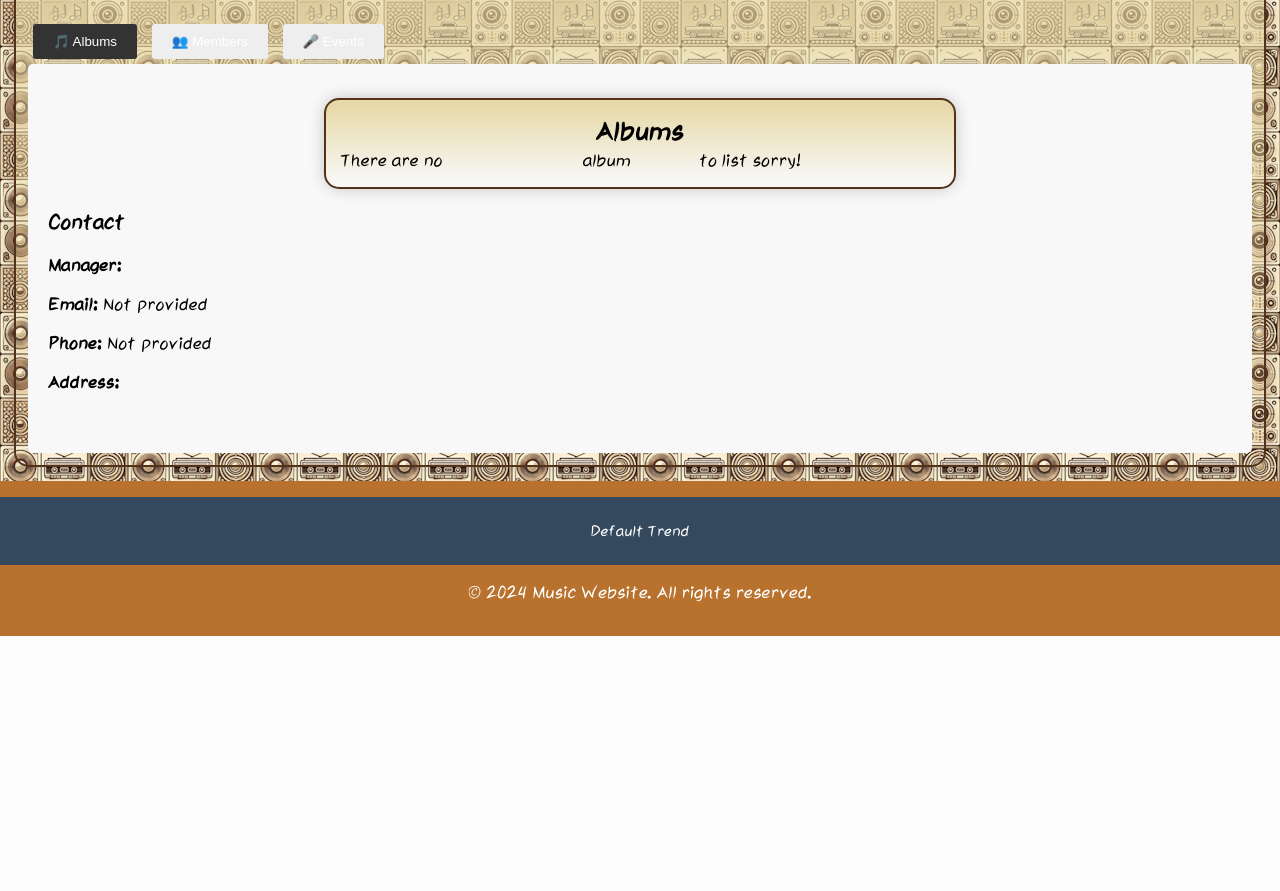
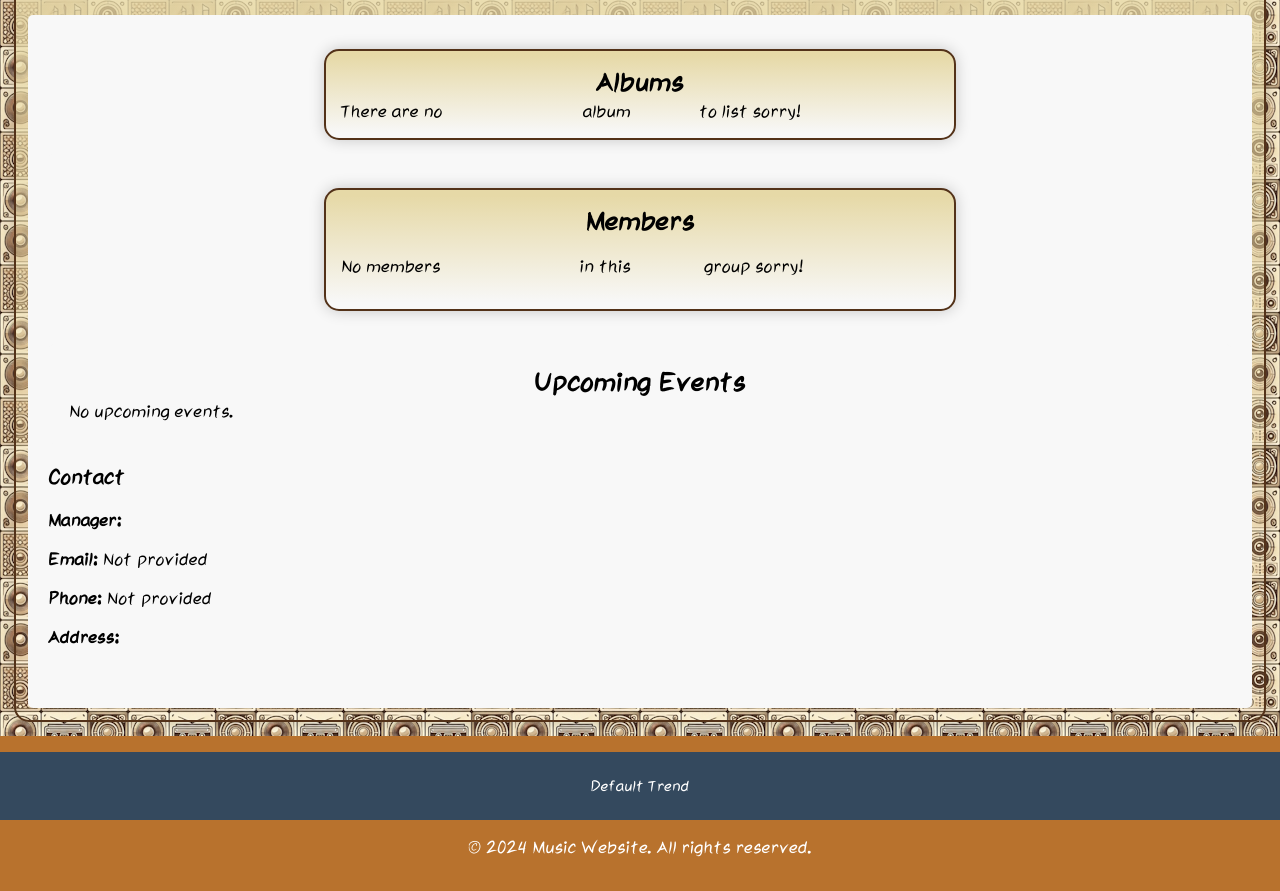
Before and after one commit to noperson83/hiphopculture.org, a Django app: template group/templates/group_detail.html in a window 1280 px wide. Shown: the part 311-1202 px from the top of the page. Before the commit the page ends 947 px from the top, so only its background shows below. Run offline with Django 3.2, Linux system fonts and the light colour scheme; the template is opened without the code that fills it, so the values that code supplies are empty; parts of the project's set-up code (start-up, migrations or seed data) failed here and were passed over.

Commit message:
Remove tabs and iframe from group detail

```diff
--- a/group/templates/group_detail.html
+++ b/group/templates/group_detail.html
@@ -39,15 +39,8 @@
             <p class="group-summary">{{ group_detail.summary }}</p>
         </div>
 
-        <!-- Tabs for Sections -->
-        <div class="group-tabs">
-            <button class="tab-link active" onclick="openTab(event, 'albums')">🎵 Albums</button>
-            <button class="tab-link" onclick="openTab(event, 'members')">👥 Members</button>
-            <button class="tab-link" onclick="openTab(event, 'events')">🎤 Events</button>
-        </div>
-
-        <!-- Albums Section -->
-        <div id="albums" class="tab-content active">
+        <!-- Albums -->
+        <div id="albums" class="tab-content">
             <div class="business-card">
                 <h2>Albums</h2>
                 <table width="100%" cellspacing="0" style="border-radius: 8%;">
@@ -136,11 +129,23 @@
             </div>
         </div>
 
-        <!-- Events Section -->
+        <!-- Events -->
         <div id="events" class="tab-content">
             <h2>Upcoming Events</h2>
-            <iframe src="{% url 'schedule:compact_calendar' calendar.slug %}" class="mini-calendar"></iframe>
-            <p class="event-note">If no events appear, please check back soon!</p>
+            <table width="100%" cellspacing="0" style="border-radius: 8%;">
+                <tbody>
+                    {% for event in upcoming_events %}
+                    <tr>
+                        <td style="width: 150px;">{{ event.start|date:"M d, Y" }}</td>
+                        <td>{{ event.title }}</td>
+                    </tr>
+                    {% empty %}
+                    <tr>
+                        <td colspan="2" class="event-note">No upcoming events.</td>
+                    </tr>
+                    {% endfor %}
+                </tbody>
+            </table>
         </div>
 
         <!-- Contact Info -->
@@ -160,19 +165,4 @@
     </div>
 </div>
 
-<script>
-    function openTab(evt, tabName) {
-        var i, tabcontent, tablinks;
-        tabcontent = document.getElementsByClassName("tab-content");
-        for (i = 0; i < tabcontent.length; i++) {
-            tabcontent[i].style.display = "none";
-        }
-        tablinks = document.getElementsByClassName("tab-link");
-        for (i = 0; i < tablinks.length; i++) {
-            tablinks[i].classList.remove("active");
-        }
-        document.getElementById(tabName).style.display = "block";
-        evt.currentTarget.classList.add("active");
-    }
-</script>
 {% endblock %}
--- a/group/views.py
+++ b/group/views.py
@@ -5,6 +5,8 @@ from django.urls import reverse_lazy
 from .models import Group, Album
 from munkz.models import ArtistProfile
 from music.models import AudioFile
+# from django.utils import timezone for filtering events
+from django.utils import timezone
 from schedule.models import Calendar
 #from client.models import Client
 
@@ -26,6 +28,7 @@ def GroupDeView(request, id):
     calendar = Calendar.objects.get_or_create_calendar_for_object(
         group_detail, name=f"{group_detail.group_name} Calendar"
     )
+    upcoming_events = calendar.events.filter(start__gte=timezone.now()).order_by('start')
 
     return render(
         request,
@@ -35,6 +38,7 @@ def GroupDeView(request, id):
             'group_album_list':group_album_list,
             'group_member_list':group_member_list,
             'calendar': calendar,
+            'upcoming_events': upcoming_events,
              },
     )
 
--- a/static/group/css/group_detail.css
+++ b/static/group/css/group_detail.css
@@ -51,24 +51,20 @@
 }
 
 /* Tabs */
+/* Tabs */
 .group-tabs {
-    margin-top: 20px;
+    display: none;
 }
 .tab-link {
-    background: #eee;
-    border: none;
-    padding: 10px 20px;
-    cursor: pointer;
-    margin: 5px;
+    display: none;
 }
 .tab-link.active {
-    background: #333;
-    color: white;
+    display: none;
 }
 
 /* Tab Content */
 .tab-content {
-    display: none;
+    display: block;
     padding: 20px;
     background: #f8f8f8;
     border-radius: 5px;
```
